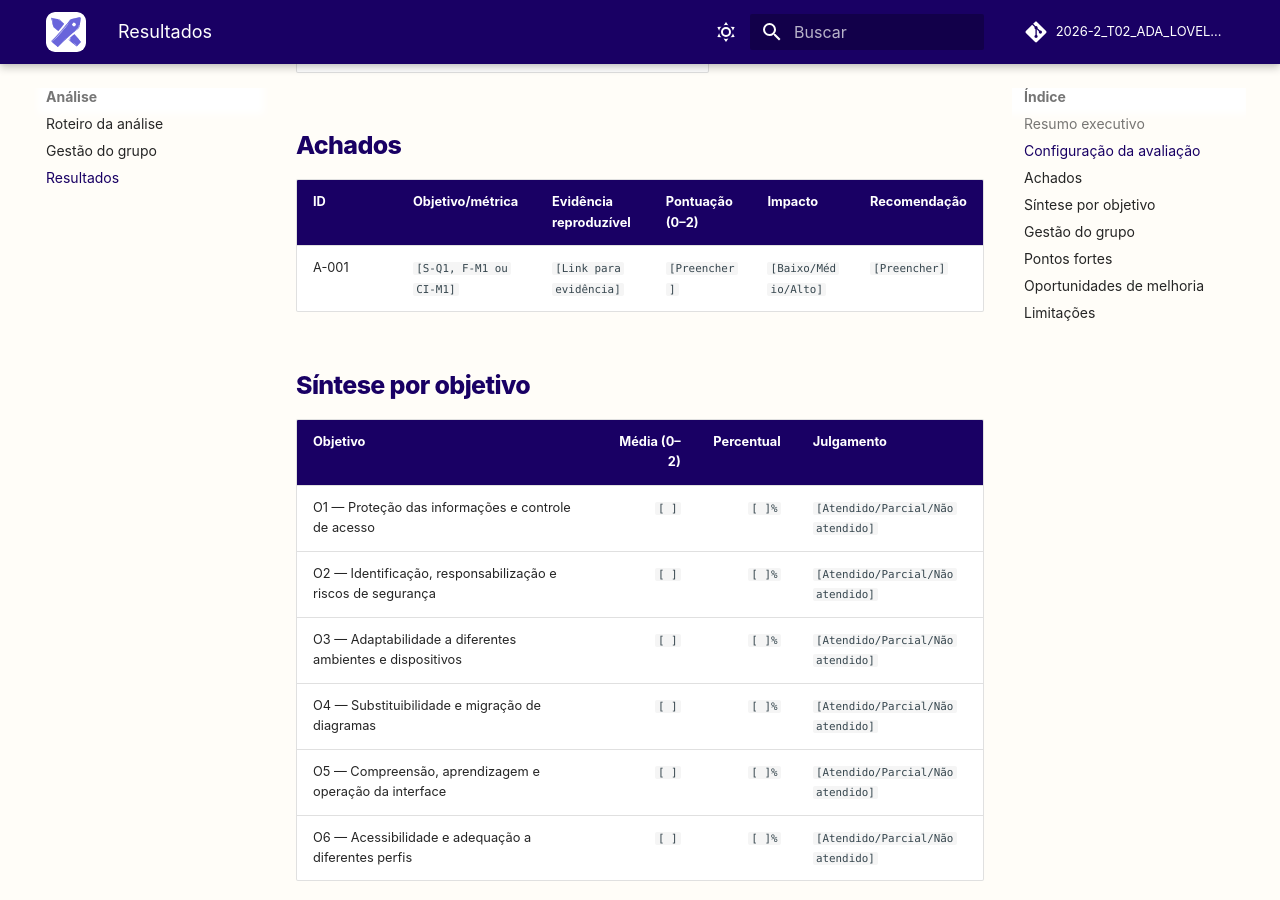
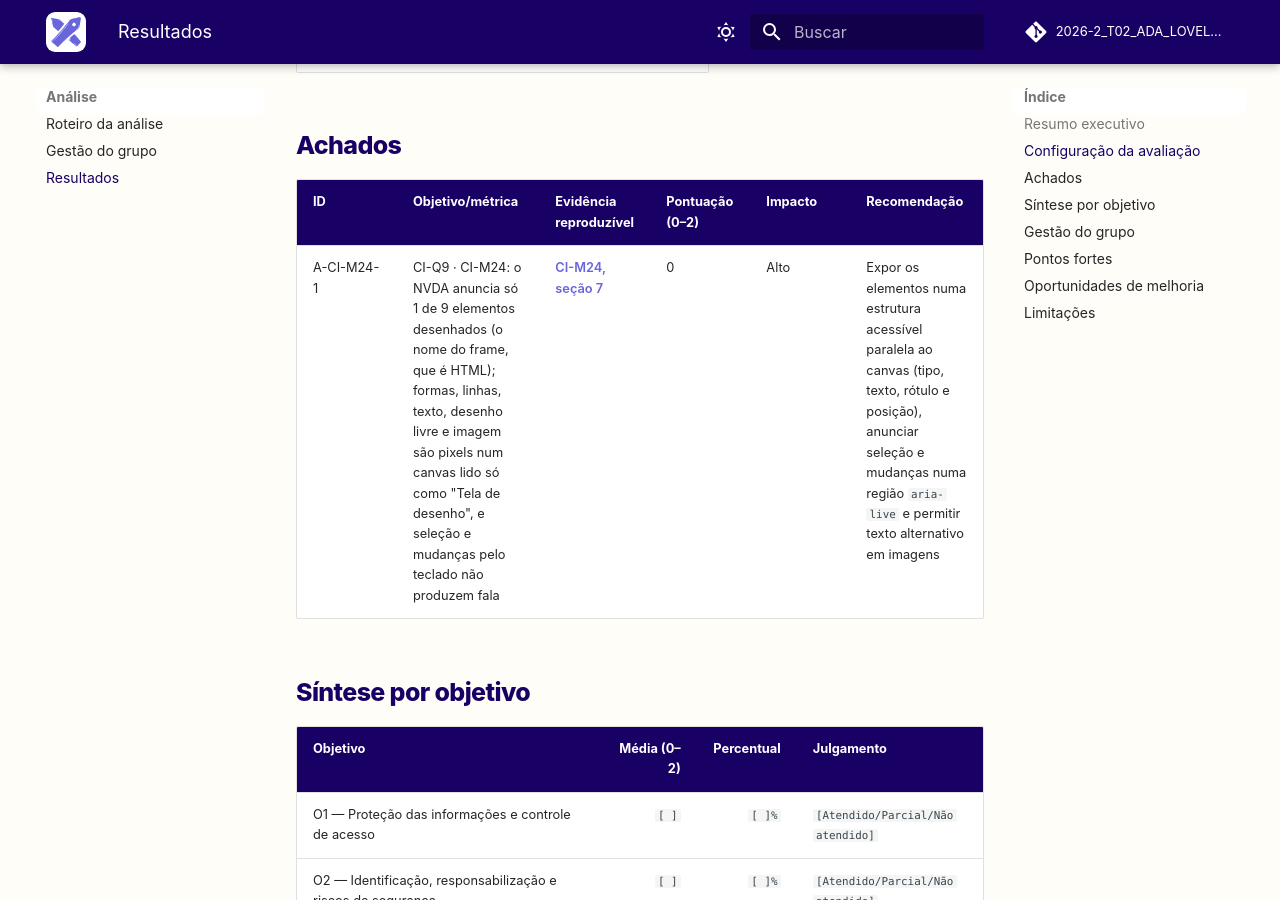
Before and after one commit to FCTE-Qualidade-de-Software-1/2026-2_T02_ADA_LOVELACE, an MkDocs documentation site: the page built from docs/analise/resultados.md, in a window 1280 px wide and 900 px high, scrolled down 800 px. Built offline with MkDocs 1.6.1 and Material for MkDocs 9.7.7, drawn with Linux system fonts in a browser that asks for light colours; comment, search, counter and statistics services are not loaded.

Commit message:
docs: página da CI-M24 na GitPage e achado A-CI-M24-1

```diff
--- a/docs/analise/resultados.md
+++ b/docs/analise/resultados.md
@@ -24,7 +24,7 @@ atendidos e principais riscos.]`
 
 | ID | Objetivo/métrica | Evidência reproduzível | Pontuação (0–2) | Impacto | Recomendação |
 | --- | --- | --- | --- | --- | --- |
-| A-001 | `[S-Q1, F-M1 ou CI-M1]` | `[Link para evidência]` | `[Preencher]` | `[Baixo/Médio/Alto]` | `[Preencher]` |
+| A-CI-M24-1 | CI-Q9 · CI-M24: o NVDA anuncia só 1 de 9 elementos desenhados (o nome do frame, que é HTML); formas, linhas, texto, desenho livre e imagem são pixels num canvas lido só como "Tela de desenho", e seleção e mudanças pelo teclado não produzem fala | [CI-M24, seção 7](https://github.com/FCTE-Qualidade-de-Software-1/2026-2_T02_ADA_LOVELACE/blob/main/evidencias/capacidade-interacao/CI-M24/CI-M24_elementos-anunciados.md#7-achado-preencher-só-se-a-pontuação-for-0) | 0 | Alto | Expor os elementos numa estrutura acessível paralela ao canvas (tipo, texto, rótulo e posição), anunciar seleção e mudanças numa região `aria-live` e permitir texto alternativo em imagens |
 
 ## Síntese por objetivo
 
--- a/mkdocs.yml
+++ b/mkdocs.yml
@@ -82,6 +82,7 @@ nav:
           - F-M12 · Formatos de importação: resultados/flexibilidade/f-m12.md
       - Capacidade de interação:
           - CI-M18 · Mensagens de erro: resultados/capacidade-interacao/ci-m18.md
+          - CI-M24 · Elementos anunciados por leitor de tela: resultados/capacidade-interacao/ci-m24.md
           - CI-M26 · Tradução para o português: resultados/capacidade-interacao/ci-m26.md
   - Gestão:
       - Métricas de desenvolvimento: gestao/metricas.md
```
Also changed, not shown: docs/resultados/capacidade-interacao/ci-m24.md (added, +15 -0 lines), docs/resultados/index.md (+1 -1 lines).
